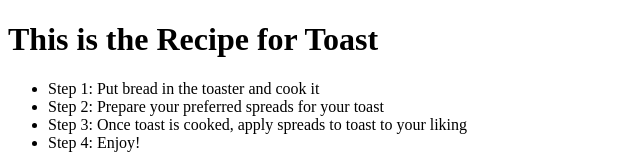
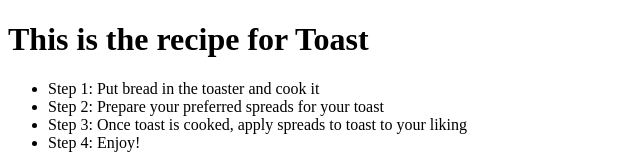
Before and after one commit to MattOdin/odin-recipes, a plain HTML site: page odin-recipes/recipes/toast.html in a window 1280 px wide. Shown: the top 160 px of the page, without its empty margins (0-640 px from the left). Drawn offline with Linux system fonts and the light colour scheme.

Commit message:
corrected grammar

```diff
--- a/odin-recipes/recipes/toast.html
+++ b/odin-recipes/recipes/toast.html
@@ -6,7 +6,7 @@
     </head>
 
     <body>
-        <h1>This is the Recipe for <strong>Toast</strong></h1>
+        <h1>This is the recipe for <strong>Toast</strong></h1>
         <p>
             <ul>
                 <li>Step 1: Put bread in the toaster and cook it</li>
```
